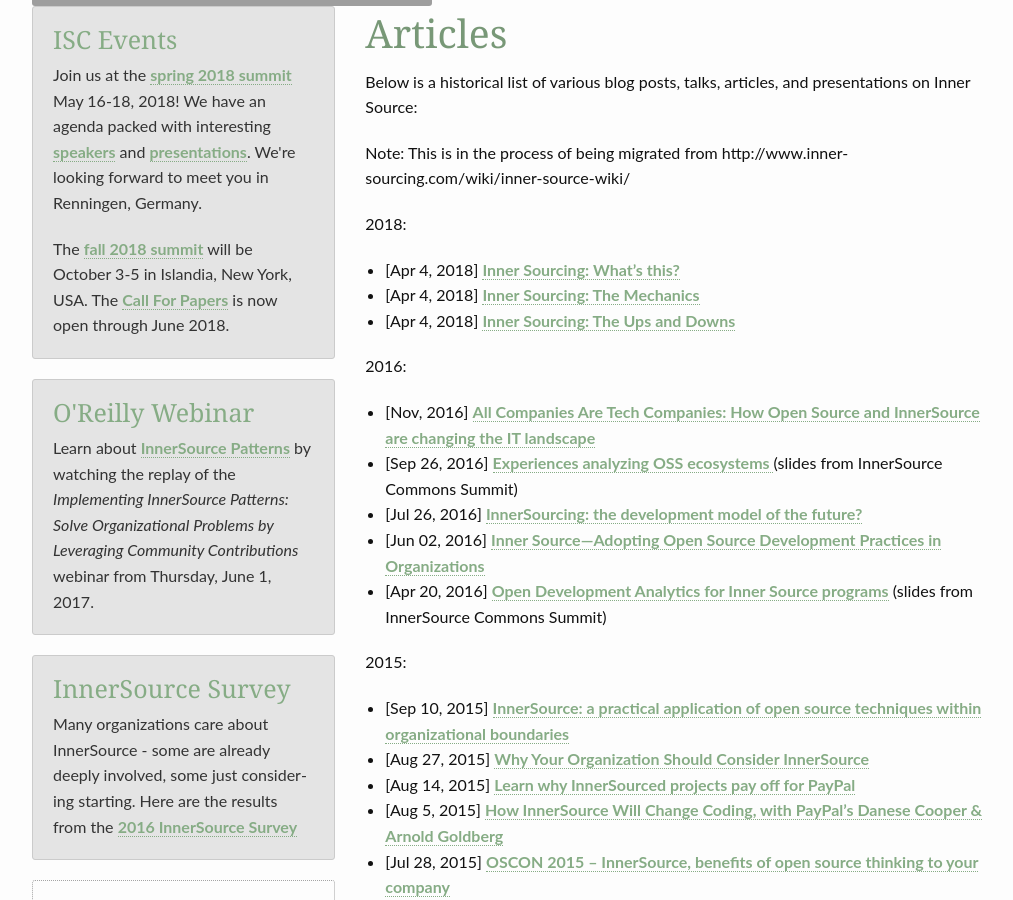
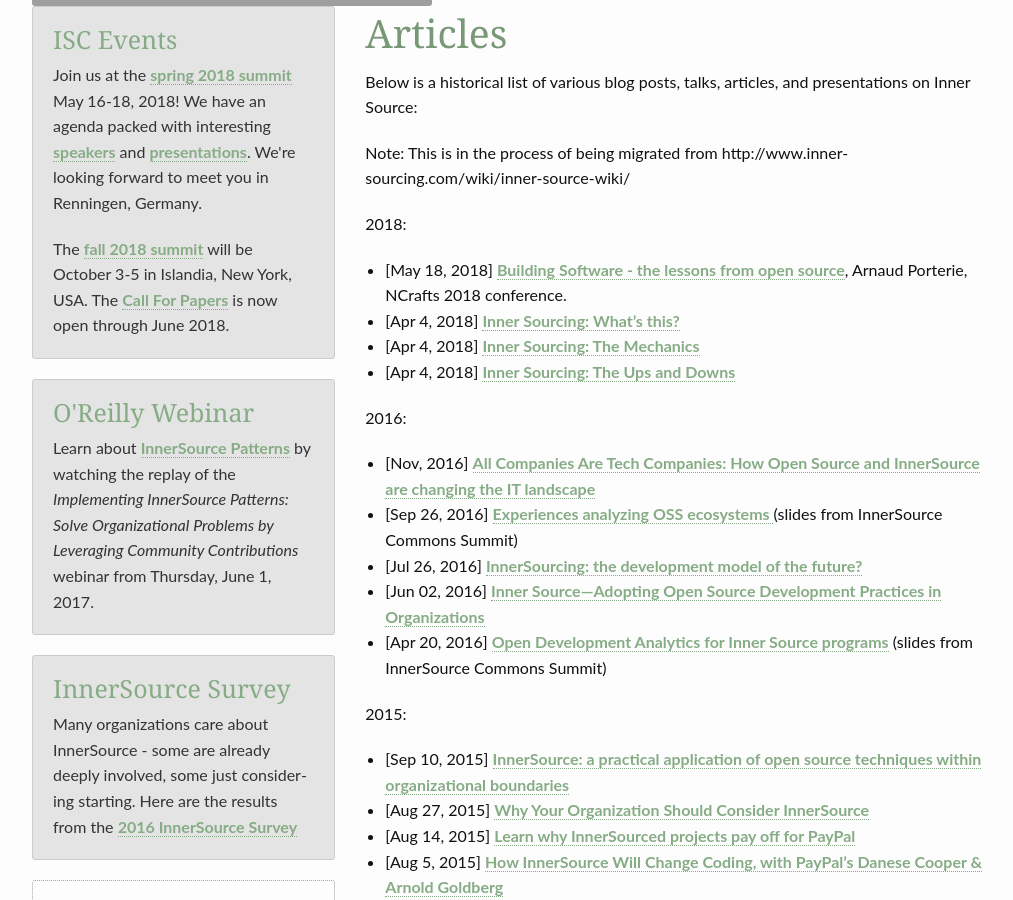
Before and after one commit to paypal/InnerSourceCommons, a Jekyll site: the page built from resources/articles.md, in a window 1280 px wide and 900 px high, scrolled down 354 px. Shown: the whole window, without its empty margins (123-1136 px from the left). Built offline with Jekyll 4.4.1, drawn with Linux system fonts in a browser that asks for light colours.

Commit message:
Add link to slides on open source inspired software development from NCrafts

```diff
--- a/resources/articles.md
+++ b/resources/articles.md
@@ -9,7 +9,7 @@
 Note: This is in the process of being migrated from http://www.inner-sourcing.com/wiki/inner-source-wiki/
 
 2018:
-
+* [May 18, 2018] [Building Software - the lessons from open source](https://www.slideshare.net/icecrime/building-software-the-lessons-from-open-source), Arnaud Porterie, NCrafts 2018 conference.
 * [Apr 4, 2018] [Inner Sourcing: What's this?](https://engineering.salesforce.com/inner-sourcing-whats-this-ef2220ae59ec)
 * [Apr 4, 2018] [Inner Sourcing: The Mechanics](https://engineering.salesforce.com/inner-sourcing-the-mechanics-c0b1421230fd)
 * [Apr 4, 2018] [Inner Sourcing: The Ups and Downs](https://engineering.salesforce.com/inner-sourcing-the-ups-and-downs-3d443d5417b9)
```
